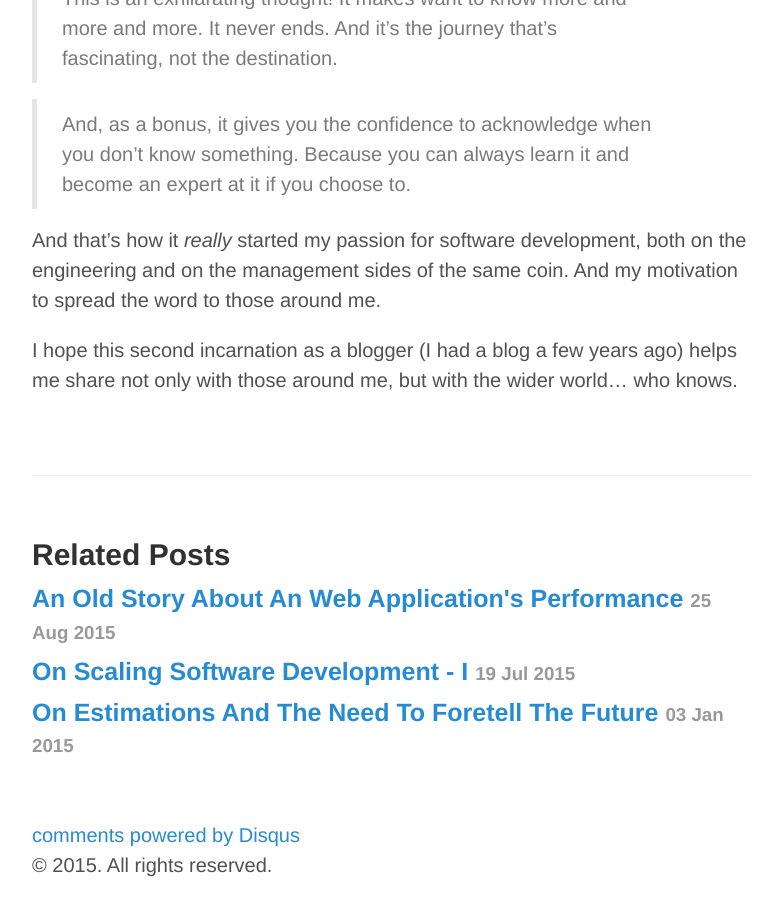
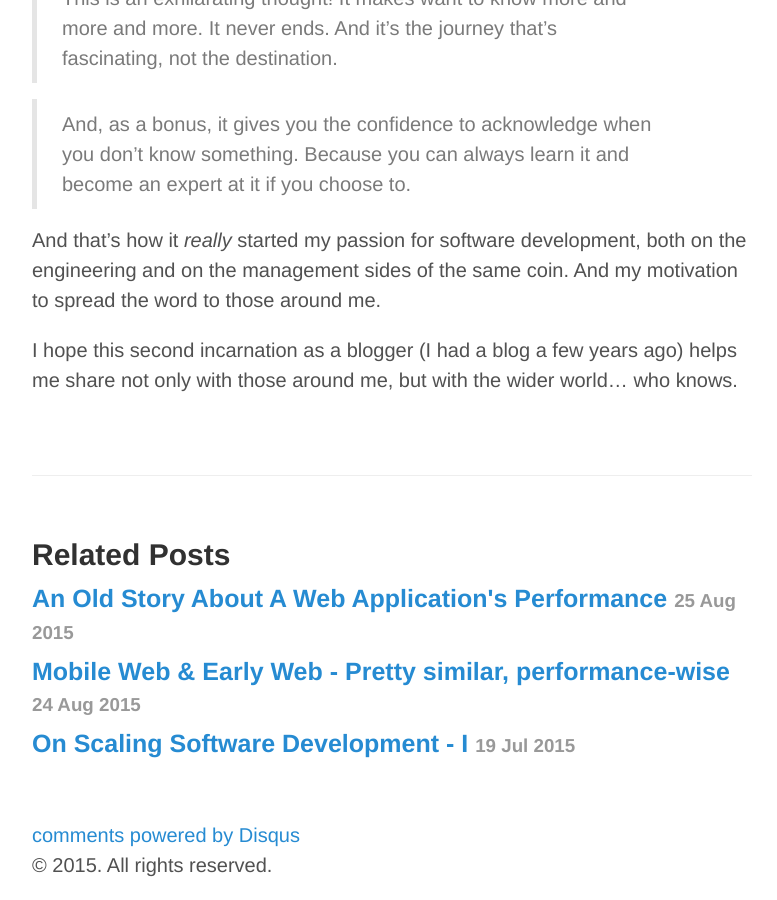
Before and after one commit to jhosm/jhosm.github.io, a Jekyll site: the page built from _posts/2014-12-17-first-year-software-developer.md, in a window 1280 px wide and 900 px high, scrolled down 4051 px. Shown: the whole window, without its empty margins (248-1025 px from the left). Built offline with Jekyll 4.4.1, drawn with Linux system fonts in a browser that asks for light colours; Markdown is read by kramdown in place of the engine named in the settings; comment, search, counter and statistics services are not loaded; some of the changed lines change nothing that is shown.

Commit message:
Somehow I didn't commit everything in the last push...

```diff
--- /dev/null
+++ b/_posts/2015-08-24-on-mobile-and-history-repeating-itself.md
@@ -0,0 +1,45 @@
+---
+layout: post
+title: Mobile Web & Early Web - Pretty similar, performance-wise
+comments: True
+---
+
+Mobile is a revolution that is changing the entire world. It is also very interesting to realize how, in many performance-related ways, it's so similar to the early web. History does repeat itself, with some nuances.
+
+---
+
+Early Web:
+
+* Browsers were at a rudimentary stage of evolution (in too many ways to count);
+* If you wanted performance, you built rich client applications - Javascript was sloowww;
+* If you wanted great UI, you built rich client applications;
+* If you wanted access to physical devices, you built rich client applications;
+* Network bandwidth was a scarce resource;
+* Latency could kill you;
+* Desktop hardware was much less powerful than nowadays;
+* Continuous Delivery was science fiction.
+* The desktop ecosystem was dominated by Microsoft;
+
+Mobile:
+
+* Mobile browsers are lacking;
+* If you want great UI, you're told to build native apps;
+* If you want access to sensors, you're told to build native apps;
+* Network bandwidth is a scarce resource;
+* Latency can kill you;
+* Some smartphone hardware can kill you;
+* Continuous Delivery is science fiction, if you build a native app.
+* The mobile ecosystem is dominated by Apple and Google;
+
+As with the early web, with mobile you:
+
+* Have to minimize the number of requests you do to the server;
+* Have to minimize the number of bytes you send and receive in each request;
+* Have to cache as much as you possibly can (and you can cache a lot);
+* Have to be really careful (and knowledgeable) in crafting Web UIs;
+
+As with the early web, I believe that the mobile status quo will also change with time. Fortunately, those early web lessons (more on that on another post) are there to be leveraged. Generally, we are always talking about distributed systems after all.
+
+For those of you who will tell me that mobile and early web are not the same: they are not. I'm just saying that they have many important similarities, from a performance perspective. And they are totally different beasts from a business perspective. Mobile is an extension of yourself, so you have even lower tolerance for unresponsiveness. The desktop will never manage to be that.
+
+"Pure" mobile web isn't there yet. But it will. The advantages are just to compelling (a theme for another post... someday... maybe). I firmly believe in that, as I believed that the Web would overtake Desktop apps. In the mean time, hybrid is the best option for many scenarios. My employer, OutSystems, has a nice [paper](https://www.outsystems.com/blog/2015/02/how-to-chose-the-best-mobile-architecture-infograph.html) on that. It's obviously (slightly) biased but it's very informative and easy to read.
--- a/_posts/2015-08-25-an-old-story-about-performance.md
+++ b/_posts/2015-08-25-an-old-story-about-performance.md
@@ -1,6 +1,6 @@
 ---
 layout: post
-title: An Old Story About An Web Application's Performance
+title: An Old Story About A Web Application's Performance
 comments: True
 ---
 
```
